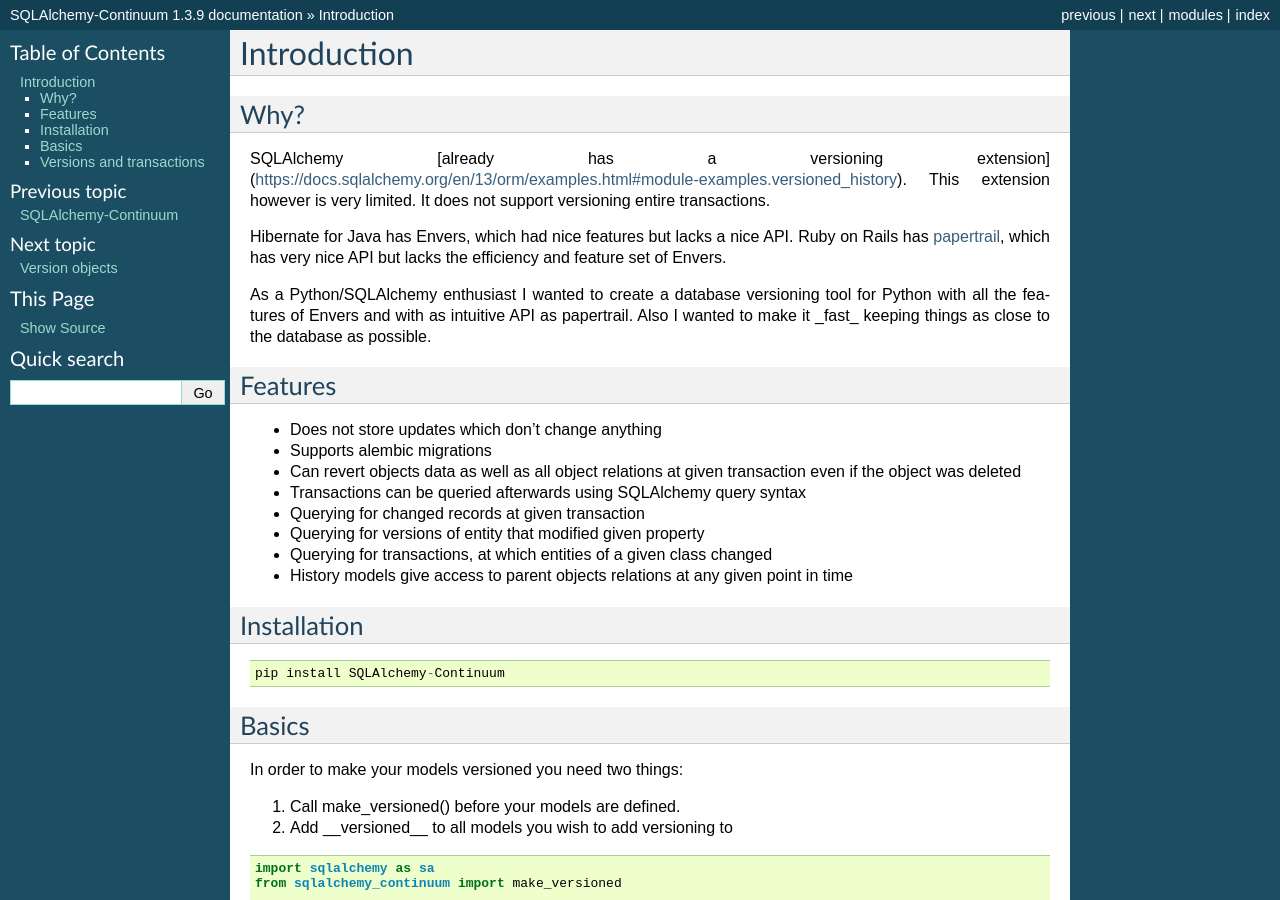
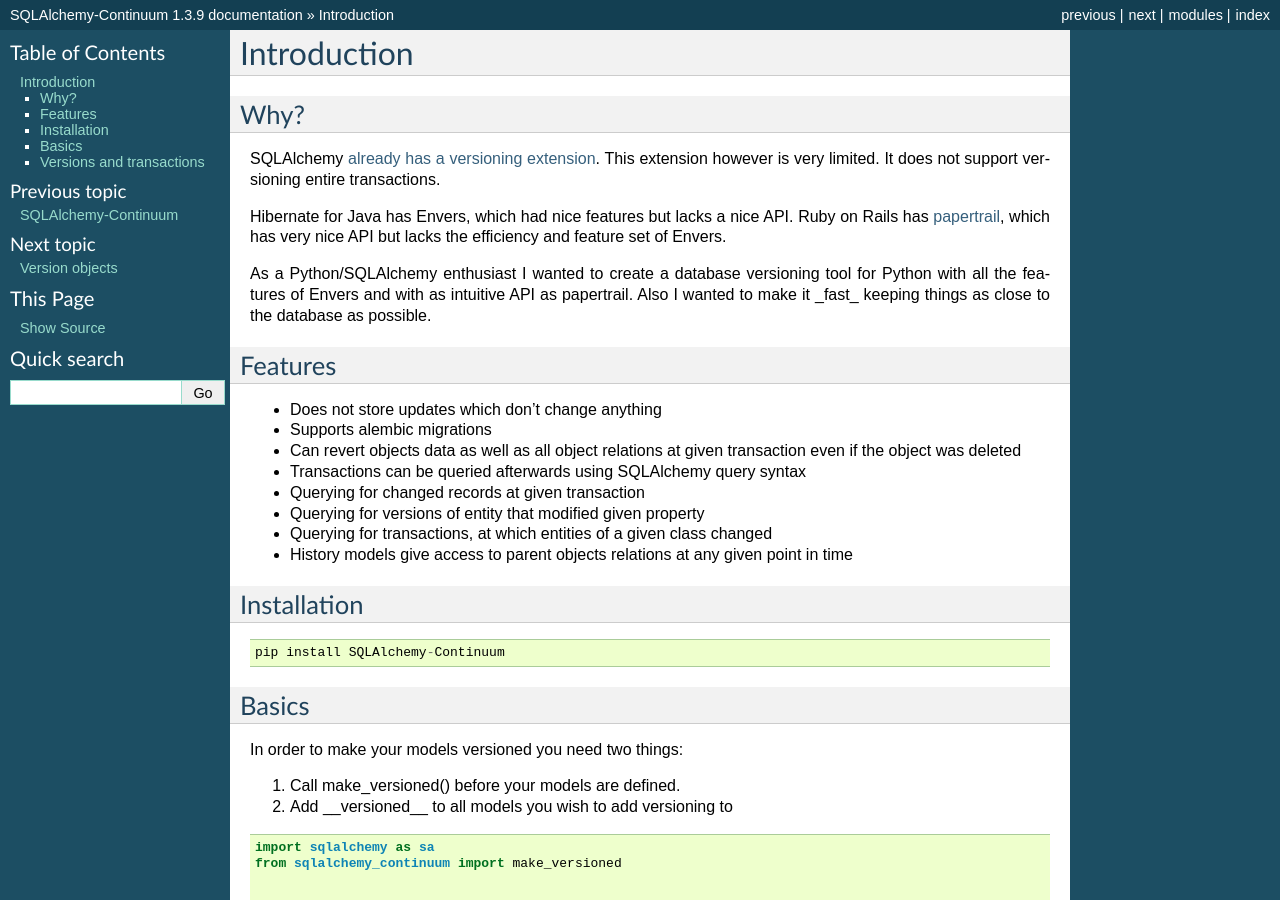
Before and after one commit to kvesteri/sqlalchemy-continuum, a Sphinx documentation site: the page built from docs/intro.rst, in a window 1280 px wide and 900 px high. Built offline with Sphinx 7.4.7, drawn with Linux system fonts in a browser that asks for light colours.

Commit message:
Fix a link formatting from markdown to rst
The previous commit was added through the github editor without looking at the preview.

```diff
--- a/docs/intro.rst
+++ b/docs/intro.rst
@@ -5,7 +5,7 @@ Introduction
 Why?
 ^^^^
 
-SQLAlchemy [already has a versioning extension](https://docs.sqlalchemy.org/en/13/orm/examples.html#module-examples.versioned_history). This extension however is very limited. It does not support versioning entire transactions.
+SQLAlchemy `already has a versioning extension <https://docs.sqlalchemy.org/en/13/orm/examples.html#module-examples.versioned_history>`_. This extension however is very limited. It does not support versioning entire transactions.
 
 Hibernate for Java has Envers, which had nice features but lacks a nice API. Ruby on Rails has papertrail_, which has very nice API but lacks the efficiency and feature set of Envers.
 
```
